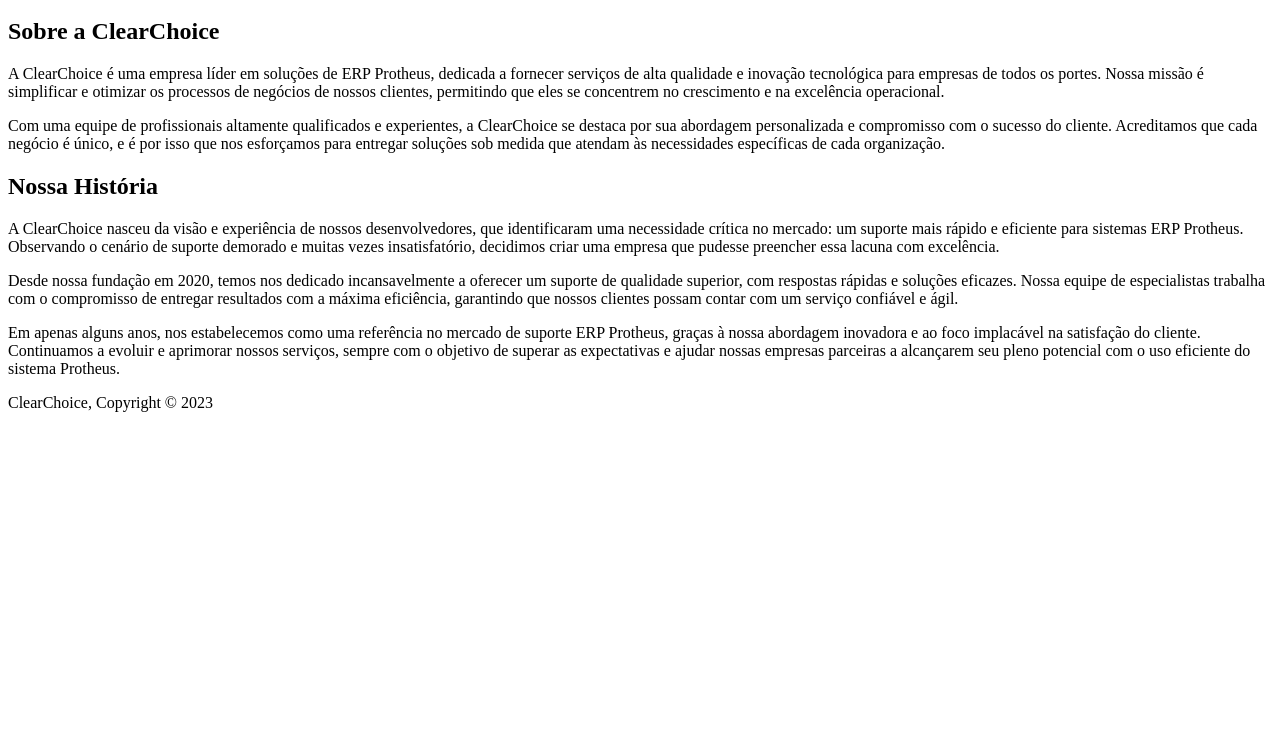
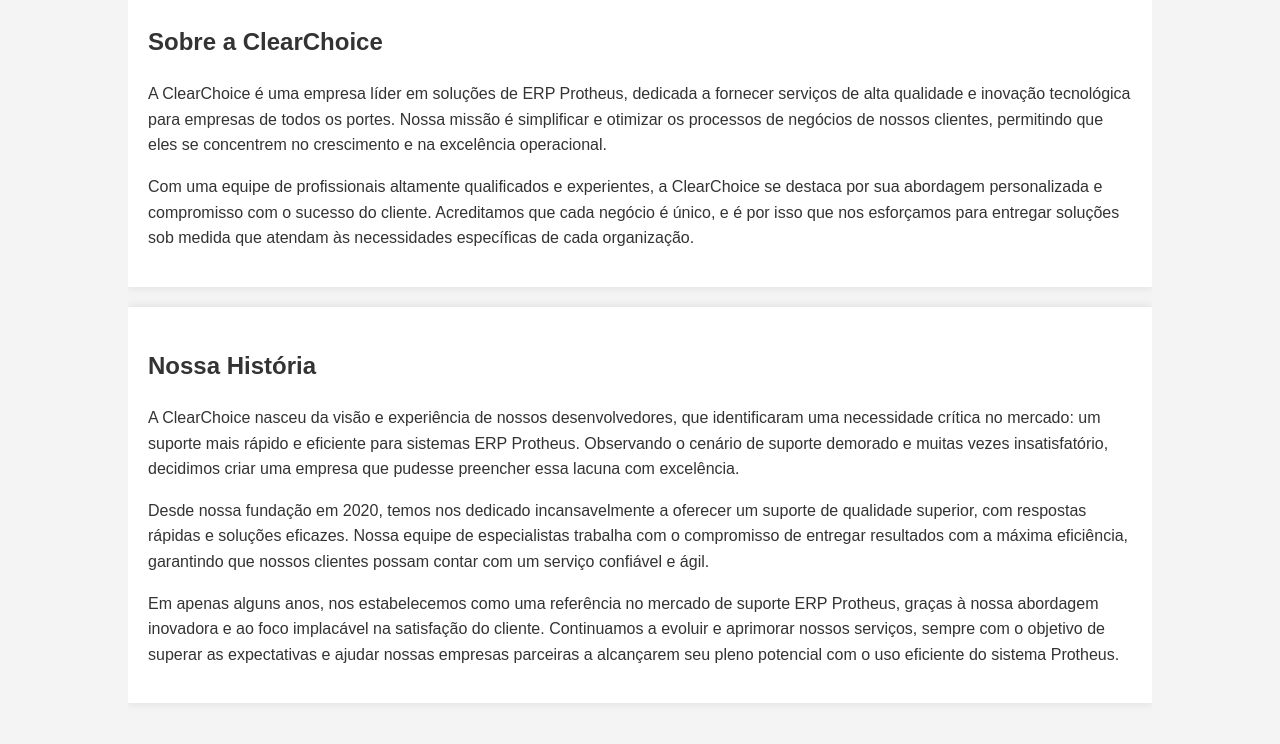
Before and after one commit to brenopippo/brenopippo.github.io, a plain HTML site: page sobre.html in a window 1280 px wide. Shown: the part 140-884 px from the top of the page. Before the commit the page ends 800 px from the top, so only its background shows below. Drawn offline with Linux system fonts and the light colour scheme.

Commit message:
Update sobre.html

```diff
--- a/sobre.html
+++ b/sobre.html
@@ -1,7 +1,10 @@
 <html>
 
 <head>
-  <base href="https://clearchoice.com.br/sobre">
+  <link rel="stylesheet" href="style.css">
+  <meta charset="UTF-8">
+  <meta name="viewport" content="width=device-width, initial-scale=1.0">
+  <title>ClearChoice - Soluções em ERP Protheus</title>
 </head>
 
 <body>
```
